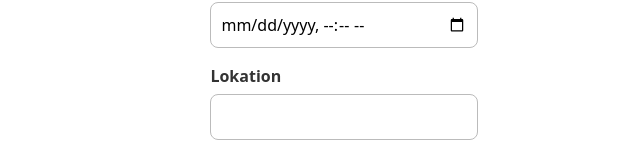
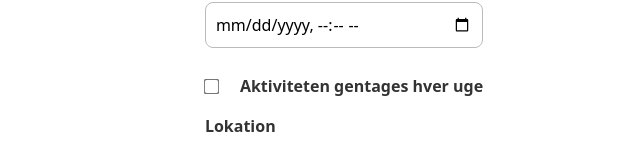
Before and after one commit to CharlineBennekou/Sir98Frontend, a React (Vite) app: page /create in a window 1280 px wide. Shown: the part 500-642 px from the top of the page, without its empty margins (296-936 px from the left). Built offline with nearby package versions, Linux system fonts and the light colour scheme; no server answers.

Commit message:
Refactor code structure for improved readability and maintainability

```diff
--- a/src/components/activities/ActivityCard.tsx
+++ b/src/components/activities/ActivityCard.tsx
@@ -7,6 +7,7 @@ import BadmintonImage from '../../assets/Badminton.jpg';
 import FootballImage from '../../assets/Football.jpg';
 import SwimmingImage from '../../assets/Swimming.jpg';
 import CirkeltrainingImage from '../../assets/Cirkeltræning.jpg';
+import DefaultImage from '../../assets/SIR98LogoGrey.jpg';
 
 type Props = {
     activity: ActivityOccurrence
@@ -27,7 +28,7 @@ export default function ActivityCard({ activity, subscribed }: Props) {
         Cirkeltræning: CirkeltrainingImage
     };
 
-      const imageUrl = activityImages[activity.title];
+      const imageUrl = activityImages[activity.title] ?? DefaultImage;
 
 
     const instructorName =
@@ -49,28 +50,24 @@ export default function ActivityCard({ activity, subscribed }: Props) {
                 )}
 
                 {/* Billede + klokke ikon */}
-                {activityImages[activity.title] && (
                     <div className="activity-image-wrapper">
                         <div
                             className="activity-image"
                             style={{ backgroundImage: `url(${imageUrl})` }}
                         />
 
-                        {/* titel på billedet */}
                         <h3 className="activity-title-overlay">{activity.title}</h3>
 
-                        {/* klokke ikon */}
                         <button
                             className="bell-button"
                             onClick={(e) => {
-                                e.stopPropagation();  // Stopper klik fra at åbne dialog
+                                e.stopPropagation();
                                 console.log("Bell clicked!");
                             }}
                         >
                             <FiBellOff />
                         </button>
                     </div>
-                )}
 
                 <div className="activity-body">
 
--- a/src/components/activities/ActivityDetail.tsx
+++ b/src/components/activities/ActivityDetail.tsx
@@ -5,6 +5,8 @@ import { useEffect } from "react";
 import BadmintonImage from '../../assets/Badminton.jpg';
 import FootballImage from '../../assets/Football.jpg';
 import SwimmingImage from '../../assets/Swimming.jpg';
+import CirkeltrainingImage from '../../assets/Cirkeltræning.jpg';
+import DefaultImage from '../../assets/SIR98LogoGrey.jpg';
 
 type Props = {
   activity: ActivityOccurrence;
@@ -32,10 +34,11 @@ useEffect(() => {
   const activityImages: Record<string, string> = {
     Badminton: BadmintonImage,
     Fodbold: FootballImage,
-    Svømning: SwimmingImage
+    Svømning: SwimmingImage,
+    Cirkeltræning: CirkeltrainingImage
   };
 
-  const imageUrl = activityImages[activity.title];
+  const imageUrl = activityImages[activity.title] ?? DefaultImage;
 
   return (
     <div className="dialog-overlay" onClick={onClose}>
@@ -51,7 +54,6 @@ useEffect(() => {
 
           <h2 className="detail-title">{activity.title}</h2>
 
-          {imageUrl && (
           <div className="dialog-image-wrapper">
             <div
               className="dialog-image"
@@ -62,19 +64,16 @@ useEffect(() => {
               <div className="image-cancelled-overlay">AFLYST</div>
             )}
 
-              {/* 🔔 klokke ikon */}
             <button
               className="bell-button"
               onClick={(e) => {
                 e.stopPropagation();
                 console.log("Bell icon clicked in dialog for activity:", activity.id);
-                  // Her kan du f.eks. toggles notifikation eller lign.
               }}
             >
               <FiBellOff />
             </button>
           </div>
-          )}
 
           {/* Resten af detaljer */}
 
--- a/src/pages/CreateActivityForm.tsx
+++ b/src/pages/CreateActivityForm.tsx
@@ -13,6 +13,7 @@ export default function CreateActivityForm() {
   const [location, setLocation] = useState("");
   const [description, setDescription] = useState("");
   const [link, setLink] = useState("");
+  const [isRecurring, setIsRecurring] = useState(false);
 
   const [selectedInstructors, setSelectedInstructors] = useState<string[]>([""]);
 
@@ -66,8 +67,8 @@ export default function CreateActivityForm() {
       cancelled: false,
       instructors: instructorObjects,
       tags: [type],
-      isRecurring: false,
-      rrule: undefined,
+      isRecurring,
+      rrule: isRecurring ? `FREQ=WEEKLY` : undefined,
     };
 
     console.log("SENDER:", newActivity);
@@ -127,6 +128,26 @@ export default function CreateActivityForm() {
           <label>
             Slut tidspunkt
             <input type="datetime-local" value={end} onChange={(e) => setEnd(e.target.value)} required />
+          </label>
+
+          <label
+            style={{
+              display: "flex",
+              flexDirection: "row",
+              alignItems: "center",
+              gap: "22px",
+              marginTop: "10px",
+              cursor: "pointer"
+            }}
+          >
+            <input
+              type="checkbox"
+              checked={isRecurring}
+              onChange={(e) => setIsRecurring(e.target.checked)}
+              style={{ transform: "scale(1.2)" }} // gør den lidt pænere & tydeligere
+            />
+
+            <span>Aktiviteten gentages hver uge</span>
           </label>
 
           <label>
```
Also changed, not shown: src/assets/DefaultSIR.jpg (added), src/assets/SIR98LogoGrey.jpg (added). Lines whose indentation alone changed are shown as unchanged.
